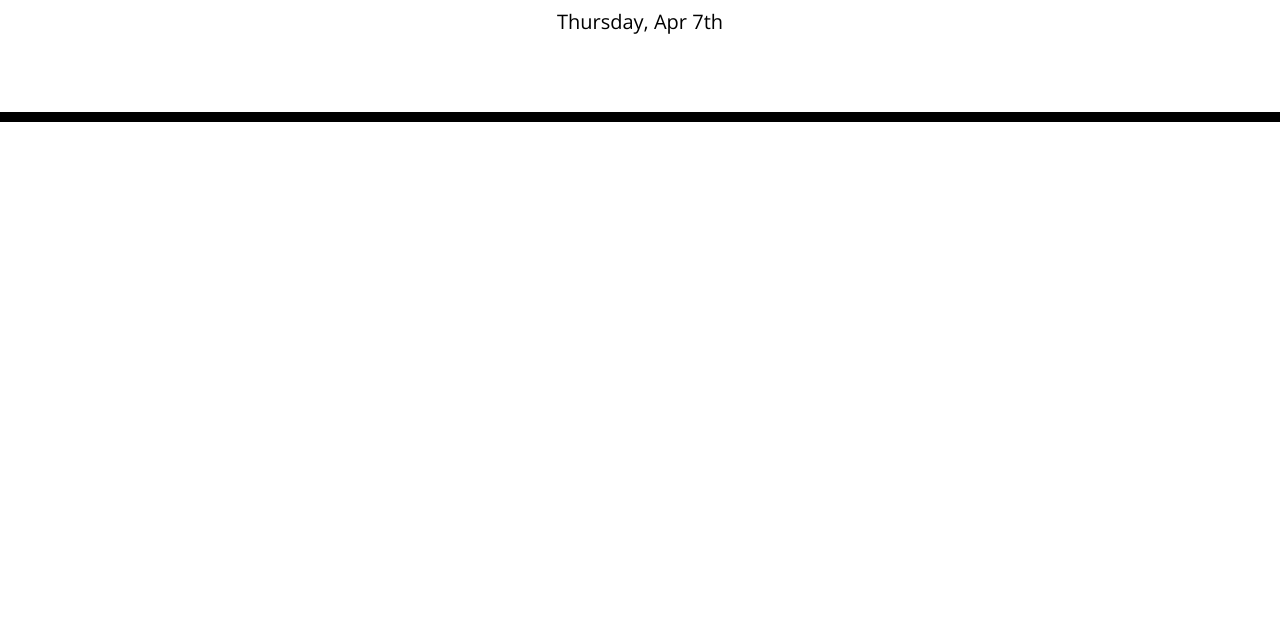
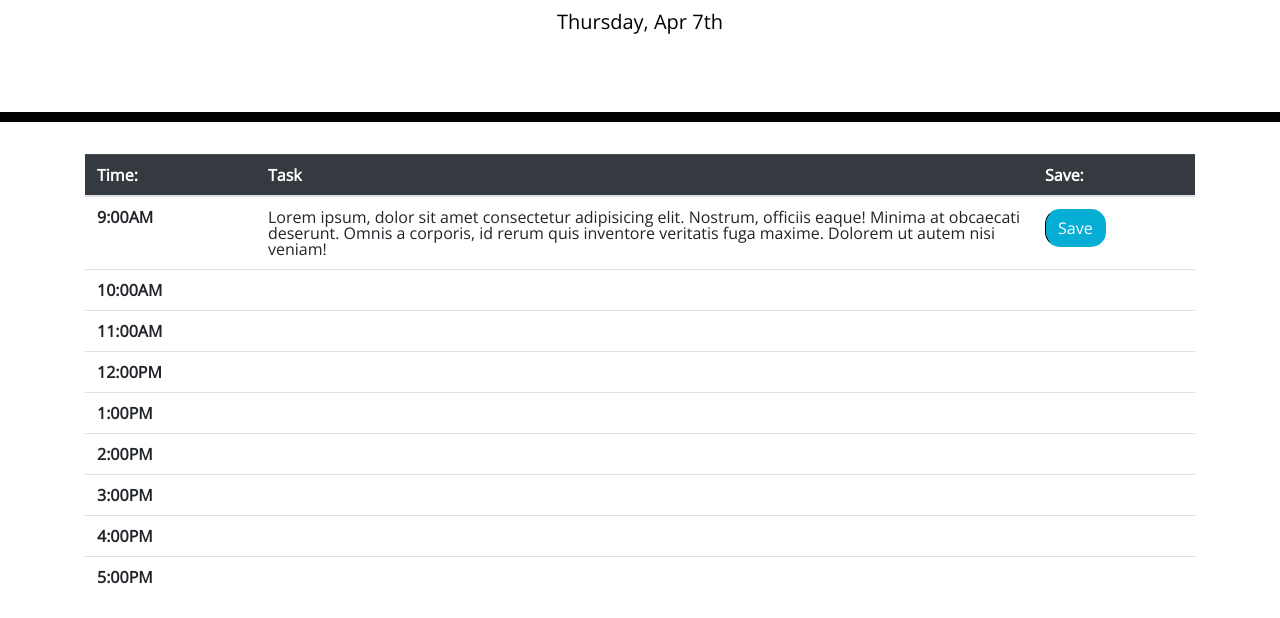
Before and after one commit to Sfzmango/Daily-Schedule-Planner, a plain HTML site: page index.html in a window 1280 px wide. Shown: the part 182-800 px from the top of the page. Drawn offline with nearby package versions, Linux system fonts and the light colour scheme.

Commit message:
complete wireframe for table on html

```diff
--- a/assets/css/style.css
+++ b/assets/css/style.css
@@ -4,7 +4,7 @@ body {
   line-height: 1;
 }
 
-textarea{
+textarea {
   background: transparent;
   border: none;
   resize: none;
@@ -21,11 +21,11 @@ textarea{
   border-bottom: 10px solid black;
 }
 
-.description{
+.description {
   white-space: pre-wrap;
 }
 
-.time-block{
+.time-block {
   text-align: center;
   border-radius: 15px;
 }
@@ -33,7 +33,8 @@ textarea{
 .row {
   white-space: pre-wrap;
   height: 80px;
-  border-top: 1px solid white;;
+  border-top: 1px solid white;
+  ;
 }
 
 .hour {
@@ -59,8 +60,7 @@ textarea{
 
 .saveBtn {
   border-left: 1px solid black;
-  border-top-right-radius: 15px;
-  border-bottom-right-radius: 15px;
+  border-radius: 15px;
   background-color: #06AED5;
   color: white;
 }
@@ -69,3 +69,7 @@ textarea{
   font-size: 20px;
   transition: all .3s ease-in-out;
 }
+
+.custom-width-lg {
+  width: 70%;
+}
--- a/index.html
+++ b/index.html
@@ -22,7 +22,83 @@
   </header>
   <div class="container">
     <!-- Timeblocks go here -->
+    <table class="table table-hover">
+      <thead class="table-dark">
+        <tr>
+          <th scope="col">Time:</th>
+          <th scope="col" class="custom-width-lg">Task</th>
+          <th scope="col">Save:</th>
+        </tr>
+      </thead>
+      <tbody>
+        <tr>
+          <th scope="row">9:00AM</th>
+          <td id="9amTask">Lorem ipsum, dolor sit amet consectetur adipisicing elit. Nostrum, officiis eaque! Minima at
+            obcaecati
+            deserunt. Omnis a corporis, id rerum quis inventore veritatis fuga maxime. Dolorem ut autem nisi veniam!
+          </td>
+          <td>
+            <button type="button" class="btn saveBtn">Save</button>
+          </td>
+        </tr>
+        <tr>
+          <th scope="row">10:00AM</th>
+          <td id="10amTask"></td>
+          <td>
 
+          </td>
+        </tr>
+        <tr>
+          <th scope="row">11:00AM</th>
+          <td id="11amTask"></td>
+          <td>
+
+          </td>
+        </tr>
+        <tr>
+          <th scope="row">12:00PM</th>
+          <td id="12pmTask"></td>
+          <td>
+
+          </td>
+        </tr>
+        <tr>
+          <th scope="row">1:00PM</th>
+          <td id="1pmTask"></td>
+          <td>
+
+          </td>
+        </tr>
+        <tr>
+          <th scope="row">2:00PM</th>
+          <td id="2pmTask"></td>
+          <td>
+
+          </td>
+        </tr>
+        <tr>
+          <th scope="row">3:00PM</th>
+          <td id="3pmTask"></td>
+          <td>
+
+          </td>
+        </tr>
+        <tr>
+          <th scope="row">4:00PM</th>
+          <td id="4pmTask"></td>
+          <td>
+
+          </td>
+        </tr>
+        <tr>
+          <th scope="row">5:00PM</th>
+          <td id="5pmTask"></td>
+          <td>
+
+          </td>
+        </tr>
+      </tbody>
+    </table>
   </div>
 
   <script src="https://cdnjs.cloudflare.com/ajax/libs/jquery/3.2.1/jquery.min.js"></script>
```
